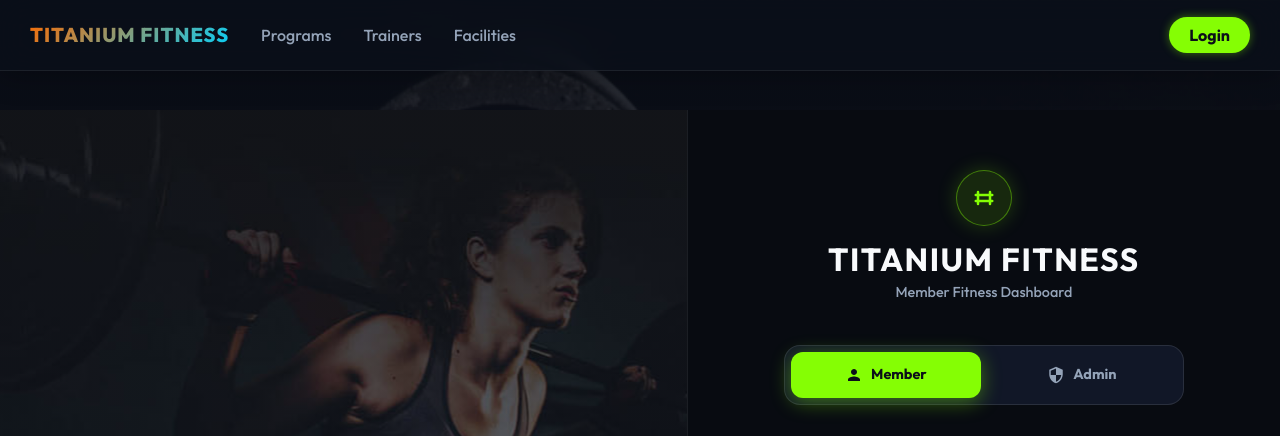
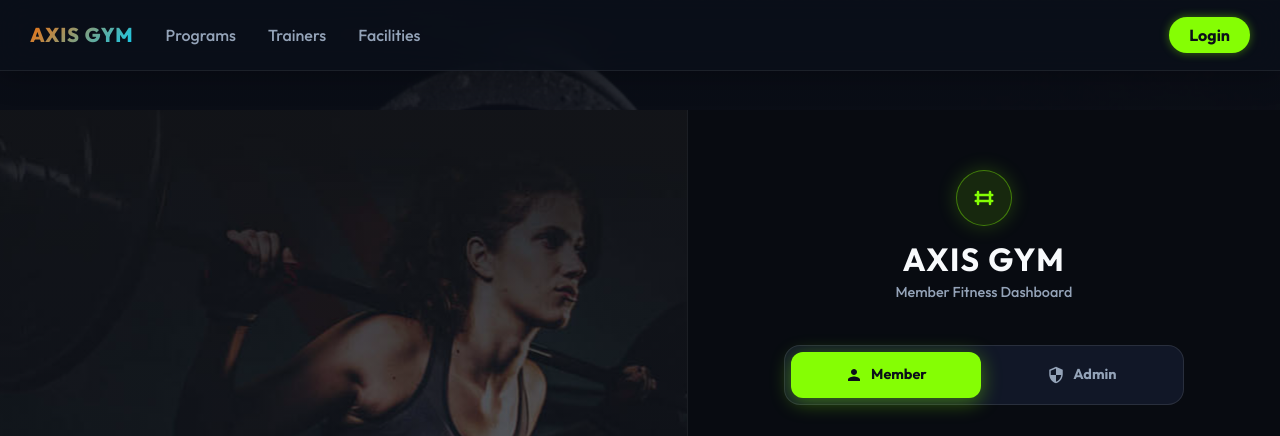
Before and after one commit to Ankurraj123/Gym-management-system, a Flask app: page /login in a window 1280 px wide. Shown: the top 436 px of the page. Run offline with Flask 3, Linux system fonts and the light colour scheme; some libraries are stand-ins or nearby versions.

Commit message:
Update gym name to AXIS GYM

```diff
--- a/app.py
+++ b/app.py
@@ -191,7 +191,7 @@ def login():
 		db_username = raw_username
 		if raw_username in ['member@gmail.com', 'member']:
 			db_username = 'member_1'
-		elif raw_username in ['admin@titaniumfitness.com', 'admin@gmail.com', 'admin']:
+		elif raw_username in ['admin@axisgym.com', 'admin@titaniumfitness.com', 'admin@gmail.com', 'admin']:
 			db_username = 'eswar_123'
 		elif raw_username in ['trainer@gmail.com', 'trainer_1']:
 			db_username = 'trainer_1'
--- a/templates/includes/_navbar.html
+++ b/templates/includes/_navbar.html
@@ -1,5 +1,5 @@
 <nav class="navbar navbar-dark navbar-expand-md fixed-top">
-    <a class="navbar-brand" href="/">TITANIUM FITNESS</a>
+    <a class="navbar-brand" href="/">AXIS GYM</a>
     <button class="navbar-toggler" type="button" data-toggle="collapse" data-target="#navbarCollapse" aria-controls="navbarCollapse" aria-expanded="false" aria-label="Toggle navigation">
         <span class="navbar-toggler-icon"></span>
     </button>
--- a/templates/layout.html
+++ b/templates/layout.html
@@ -1,7 +1,7 @@
 <!DOCTYPE html>
 <html>
 <head>
-	<title>The Gym</title>
+	<title>AXIS GYM</title>
 	<link rel="stylesheet" href="{{url_for('static', filename = 'assets/bootstrap/css/bootstrap.min.css')}}">
 	<link rel="stylesheet" href="{{url_for('static', filename = 'custom.css')}}">
 </head>
--- a/templates/login.html
+++ b/templates/login.html
@@ -20,7 +20,7 @@
                         <path stroke-linecap="round" stroke-linejoin="round" d="M3.75 9h16.5m-16.5 6h16.5M6 6v12m12-12v12" />
                     </svg>
                 </div>
-                <h2 class="titanium-brand-title">TITANIUM FITNESS</h2>
+                <h2 class="titanium-brand-title">AXIS GYM</h2>
                 <p class="titanium-brand-sub" id="login-portal-subtitle">Member Fitness Dashboard</p>
             </div>
 
@@ -201,8 +201,8 @@ function selectTitaniumRole(role) {
         submitBtn.textContent = 'Sign In as Admin';
         portalSub.textContent = 'Admin / Staff Control Panel';
         roleInput.value = 'admin';
-        usernameInput.placeholder = 'admin@titaniumfitness.com';
-        usernameInput.value = 'admin@titaniumfitness.com';
+        usernameInput.placeholder = 'admin@axisgym.com';
+        usernameInput.value = 'admin@axisgym.com';
         passwordInput.value = 'Admin@123';
     } else {
         pillMember.classList.add('active');
```
